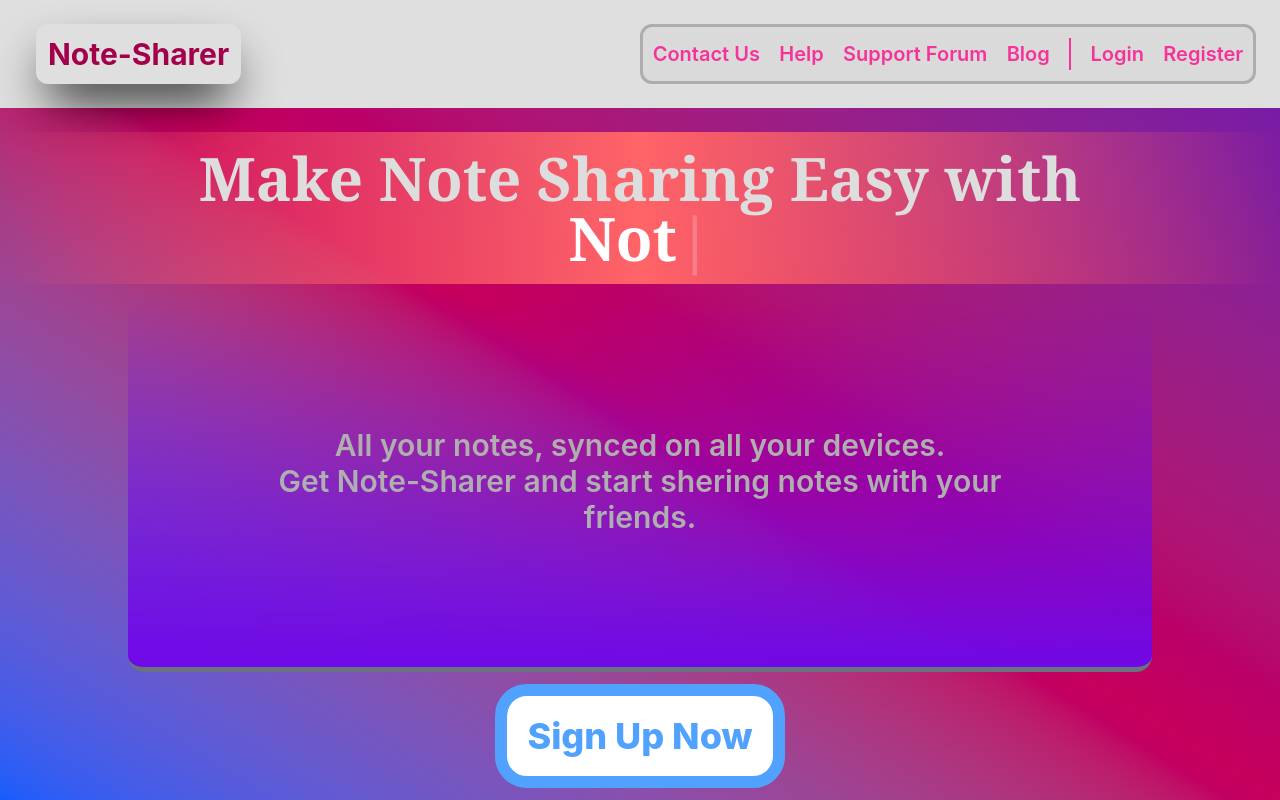
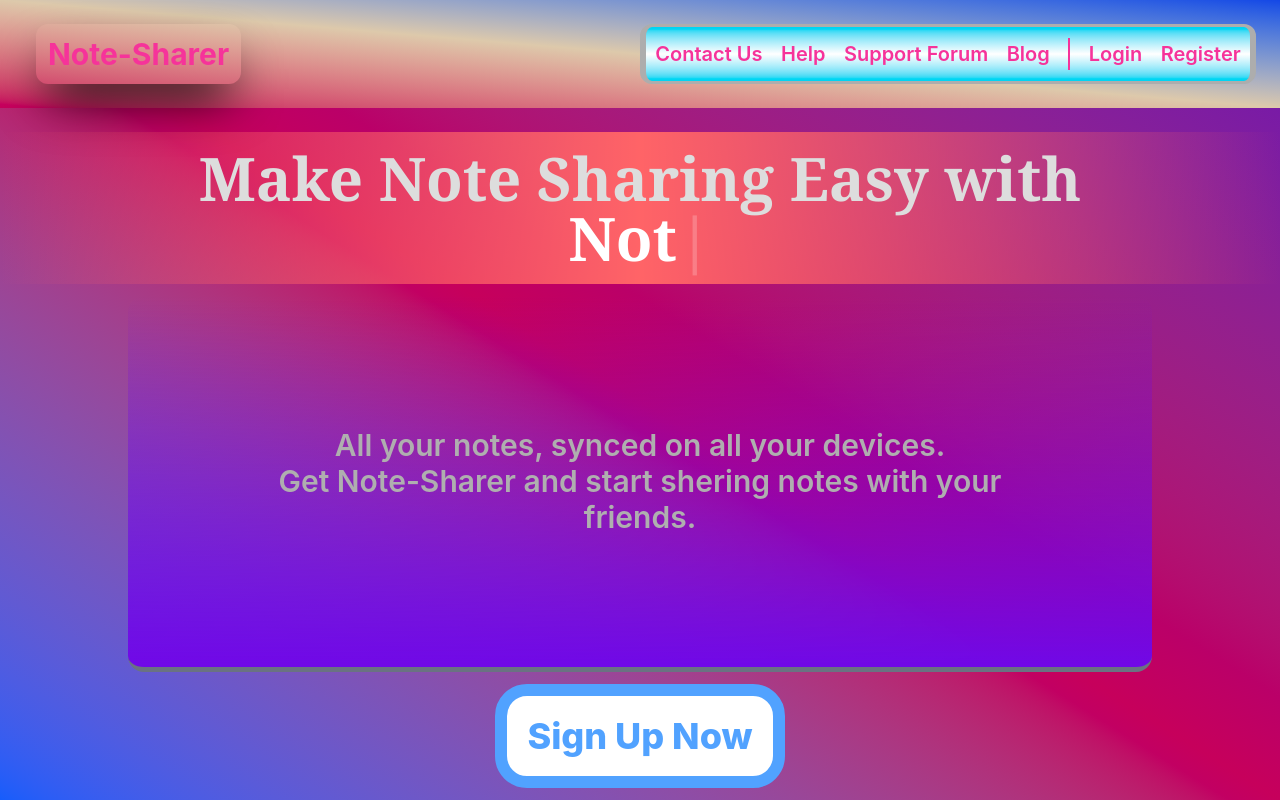
Before and after one commit to yashukaSan/Note-sharing-app, a React (Vite) app in the folder client/: page /# in a window 1280 px wide. Shown: the top 800 px of the page. Built offline with nearby package versions, Linux system fonts and the light colour scheme.

Commit message:
Implement the dark mode and the stylish layout

```diff
--- a/client/components/Header.tsx
+++ b/client/components/Header.tsx
@@ -8,12 +8,12 @@ export default function Header() {
   const linkClass =
     "rounded-xl p-1 shadow-black transition duration-300 hover:-translate-y-1 hover:border-2 hover:border-blue-300 hover:shadow-lg";
     return (
-      <header className="flex p-3 static bg-[#dfdfdf] justify-between rounde-xl lg:p-6 ">
-        <h1 className="md:ml-3 text-3xl text-pink-800 shadow-black rounded-xl p-3 font-bold shadow-2xl">
+      <header className="flex p-3 static bg-[#dfdfdf] justify-between rounde-xl lg:p-6 bg-linear-to-tr from-pink-700 via-[#ddc9ab] to-blue-700 dark:from-[#765221] dark:via-[#b0470d] dark:to-[#765221] ">
+        <h1 className="md:ml-3 bg-blac dark:bg-black hover:dark:bg-[#303030] hover:dark:text-red-300 text-3xl text-pink-500 shadow-black rounded-xl p-3 font-bold shadow-2xl cursor-pointer ">
           Note-Sharer
         </h1>
 
-        <nav className="justify-around w-[60%] items-center border-[#adadad] bg-[#dadada] border-3 rounded-xl text-pink-500 font-semibold lg:w-[50%] xl:text-xl hidden md:flex">
+        <nav className="justify-around w-[60%] items-center border-[#adadad] bg-[#dadada] border-3 border-x-6 rounded-xl text-pink-500  font-semibold lg:w-[50%] xl:text-xl hidden md:flex bg-linear-to-t from-cyan-400 via-white to-cyan-400 dark:from-red-500 dark:to-red-500 dark:via-black dark:text-cyan-300 ">
           <Link to="#contact-us" className={linkClass}>
             Contact Us
           </Link>
@@ -45,7 +45,7 @@ export default function Header() {
         </div>
         {visible && (
           <motion.nav
-            className="grid fixed h-100 text-xl bg-[#dfdfdf] justify-center w-[99%] -ml-3 border-x-12 mt-18 gap-4 p-6 items-center md:hidden border-black border-3 rounded-xl text-pink-500 font-semibold text-center "
+            className="grid fixed h-100 text-xl bg-[#dfdfdf] justify-center w-[99%] -ml-3 border-x-12 mt-18 gap-4 p-6 items-center md:hidden border-black border-3 rounded-xl text-pink-500 font-semibold text-center bg-linear-to-l from-cyan-400 via-white to-cyan-400 dark:from-red-500 dark:to-red-500 dark:via-black dark:text-cyan-300  "
             initial={{ x: "100%" }}
             animate={{ x: 0 }}
             exit={{ x: "100%" }}
```
